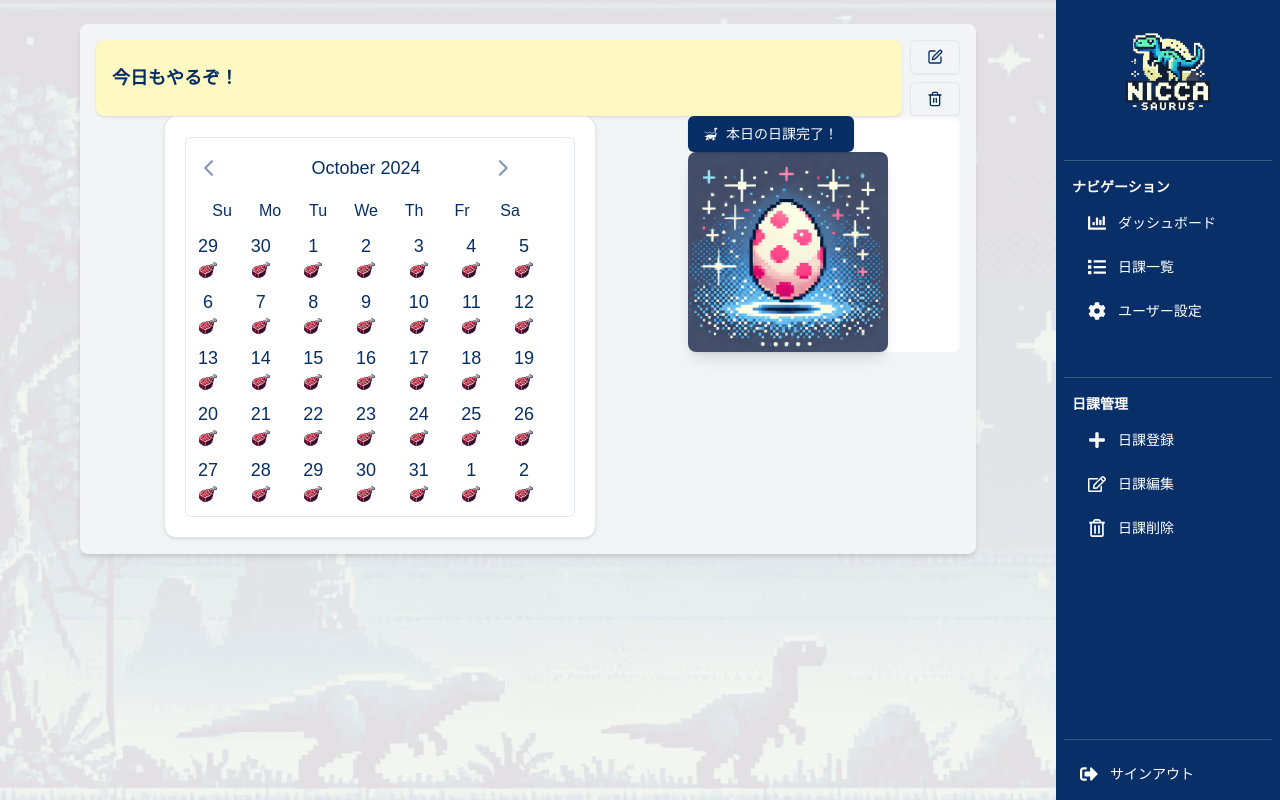
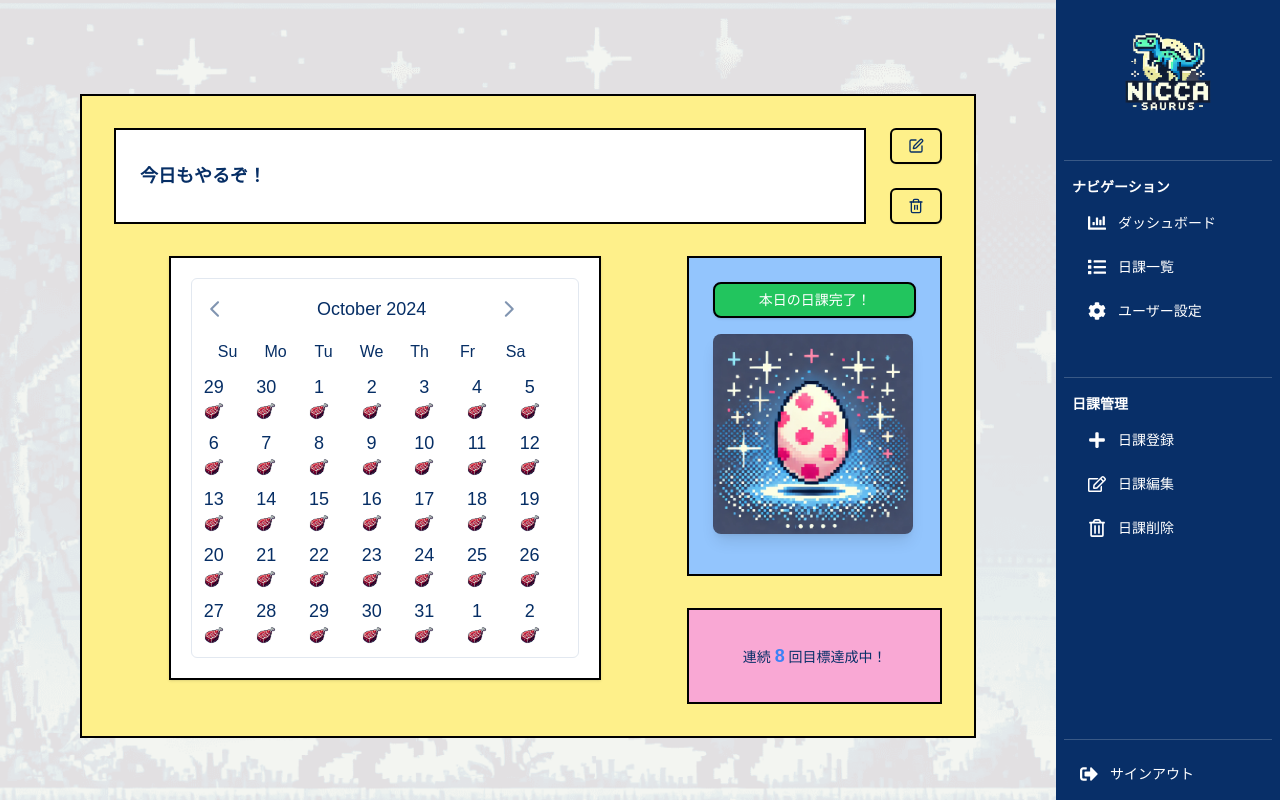
Before and after one commit to masuim/nicca-saurus-2, a Next.js app: page /main in a window 1280 px wide. Built offline with nearby package versions, Linux system fonts and the light colour scheme; a web font is replaced by a local one.

Commit message:
WIP | dashboardレイアウト試し中

```diff
--- a/src/components/main/Dashboard.tsx
+++ b/src/components/main/Dashboard.tsx
@@ -1,3 +1,4 @@
+import { AchievementMetrics } from "@/components/main/Dashboard/AchievementMetrics";
 import { CustomCalendar } from "@/components/main/Dashboard/Calendar";
 import { CompleteButton } from "@/components/main/Dashboard/CompleteButton";
 import { DeleteButton } from "@/components/main/Dashboard/DeleteButton";
@@ -16,27 +17,32 @@ export const Dashboard = ({ currentView }: Props) => {
 const SAURUS_TYPES = ['brachiosaurus', 'triceratops', 'pteranodon', 'tyrannosaurus'];
 
 return (
-<div className="p-4 bg-gray-100 rounded-lg shadow-md max-w-4xl mx-auto">
-    <div className="flex items-stretch">
-        <div className="flex-grow mr-2">
-            <NiccaMessage className="bg-yellow-100 p-4 rounded-lg shadow relative h-full flex items-center" />
+<div className="p-8 mt-8 max-w-4xl mx-auto bg-yellow-200 border-2 border-black">
+    <div className="flex items-stretch mb-8">
+        <div className="flex-grow mr-6">
+            <NiccaMessage
+                className="bg-white p-6 rounded-none border-2 border-black relative h-full flex items-center" />
         </div>
-        <div className="flex flex-col space-y-2">
-            <EditButton className="flex-1" />
-            <DeleteButton className="flex-1" />
+        <div className="flex flex-col space-y-6">
+            <EditButton className="flex-1 border-2 border-black" />
+            <DeleteButton className="flex-1 border-2 border-black" />
         </div>
     </div>
-    <div className="grid grid-cols-1 md:grid-cols-3 gap-6">
-        <div className="md:col-span-2 space-y-6">
+    <div className="grid grid-cols-1 md:grid-cols-3 gap-8">
+        <div className="md:col-span-2 space-y-8">
             <CustomCalendar />
-
         </div>
-        <div className="space-y-6">
-            <div className="bg-white rounded-lg shadow-inner">
-                <CompleteButton className="flex-1" />
-                <SaurusImage saurusType={SAURUS_TYPES[0]} className="mx-auto" />
+        <div className="space-y-8">
+            <div className="bg-blue-300 rounded-none border-2 border-black p-6">
+                <CompleteButton
+                    className="w-full mb-4 text-lg font-bold py-3 bg-green-500 text-white rounded-lg border-2 border-black transition-all duration-300 transform hover:scale-105 hover:shadow-xl" />
+                <SaurusImage
+                    saurusType={SAURUS_TYPES[0]}
+                    className="mx-auto transition-transform duration-300 hover:scale-110" />
+                <div className="mt-4 text-center space-y-2">
+                </div>
             </div>
-
+            <AchievementMetrics />
         </div>
     </div>
 </div>
--- /dev/null
+++ b/src/components/main/Dashboard/AchievementMetrics.tsx
@@ -0,0 +1,9 @@
+export const AchievementMetrics = () => {
+  return (
+    <div className="flex justify-center bg-pink-300 rounded-none border-2 border-black px-6 py-8 transition-all duration-300 hover:shadow-lg">
+      <div className="text-sm text-mainColor">
+        連続 <span className="text-blue-500 font-extrabold text-lg">8</span> 回目標達成中！
+      </div>
+    </div>
+  );
+};
--- a/src/components/main/Dashboard/Calendar.tsx
+++ b/src/components/main/Dashboard/Calendar.tsx
@@ -10,7 +10,7 @@ export const CustomCalendar = () => {
   const [date, setDate] = useState<Date | undefined>(new Date())
 
   return (
-    <Card className="w-full max-w-xs mx-auto xs:max-w-[300px] md:max-w-[360px] lg:max-w-[432px] transform md:scale-100 lg:scale-120 transition-transform duration-300">
+    <Card className="w-full max-w-xs mx-auto xs:max-w-[300px] md:max-w-[360px] lg:max-w-[432px] transform md:scale-100 lg:scale-120 transition-transform duration-300 bg-white border-2 border-black rounded-none">
       <CardContent className="p-4 xs:p-2 md:p-5">
         <Calendar
           mode="single"
--- a/src/components/main/Dashboard/CompleteButton.tsx
+++ b/src/components/main/Dashboard/CompleteButton.tsx
@@ -15,12 +15,13 @@ export const CompleteButton = ({ className }: { className?: string }) => {
     <Button
       onClick={handleComplete}
       className={`${className} ${
-        isCompleted ? 'bg-green-500 hover:bg-green-600' : 'bg-primary hover:bg-primary/90'
-      } transition-all duration-300 ease-in-out transform hover:scale-105`}
+        isCompleted ? 'bg-gray-500' : 'bg-green-500'
+      } rounded-lg border-2 border-black transition-all duration-300 ease-in-out transform hover:scale-105 px-4 py-2`}
       disabled={isCompleted}
     >
-      <GiPlesiosaurus className="mr-2" />
-      {isCompleted ? '完了しました！' : '本日の日課完了！'}
+      <span className="text-sm font-medium">
+        {isCompleted ? '完了しました！' : '本日の日課完了！'}
+      </span>
     </Button>
   );
 };
--- a/src/components/main/Dashboard/SaurusImage.tsx
+++ b/src/components/main/Dashboard/SaurusImage.tsx
@@ -1,5 +1,3 @@
-
-
 type Props = {
     // TODO: schema作成したらstringではなくなる
   saurusType: string;
--- a/src/components/main/MainContent.tsx
+++ b/src/components/main/MainContent.tsx
@@ -19,8 +19,10 @@ export const MainContent = () => {
       <div className="md:hidden w-full">
         <Header onMenuToggle={toggleMobileMenu} />
       </div>
-      <main className="flex-grow p-6 overflow-auto">
-        {currentView === 'dashboard' ? <Dashboard currentView={currentView}/> : <UserNiccaList currentView={currentView}/>}
+      <main className="flex-grow p-6 overflow-auto md:flex md:items-center md:justify-center">
+        <div className="w-full max-w-4xl">
+          {currentView === 'dashboard' ? <Dashboard currentView={currentView}/> : <UserNiccaList currentView={currentView}/>}
+        </div>
       </main>
       <div className="hidden md:block">
         <SideMenu setCurrentView={setCurrentView} />
```
